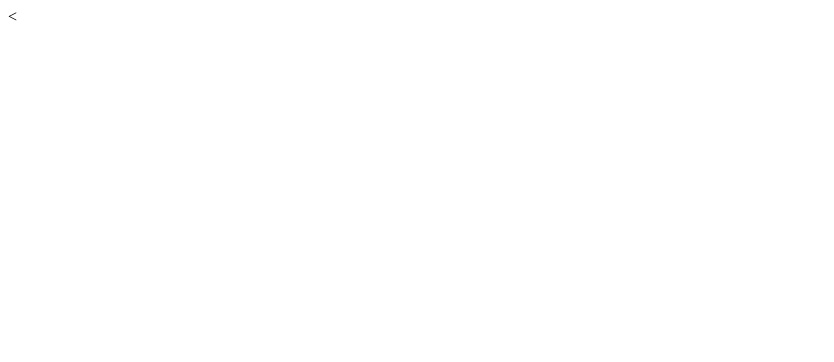
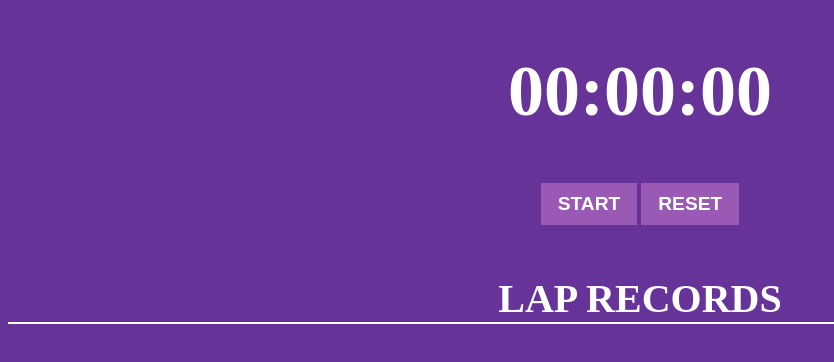
Before and after one commit to WEJAPA-J5-STOPWATCH-APP/STOPWATCH-PROJECT, a plain HTML site: page index.html in a window 1280 px wide. Shown: the whole page, without its empty margins (0-834 px from the left). Drawn offline with Linux system fonts and the light colour scheme.

Commit message:
Stopwatch template design

```diff
--- a/css/main.css
+++ b/css/main.css
@@ -0,0 +1,42 @@
+body {
+    background-color: #663399;
+}
+
+.container {
+    width: 100%;
+    height: 300px;
+}
+
+#display {
+    width: 100%;
+    font-size: 4.5rem;
+    text-align: center;
+    margin: 50px auto;
+    color: #ffffff;
+    font-weight: 900;
+}
+
+.button {
+    text-align: center;
+}
+
+button {
+    padding: 8px 15px;
+    background-color: #9b59b6;
+    border: 2px solid #9b59b6;
+    color: white;
+    font-weight: 800;
+    font-size: 1.2rem;
+}
+
+.lap-function {
+    text-align: center;
+    margin: 50px auto;
+}
+
+.lap-records {
+    font-size: 2.5rem;
+    color: white;
+    border-bottom: 2px solid #ffffff;
+    width: 100%;
+}
--- a/index.html
+++ b/index.html
@@ -1,4 +1,4 @@
-<<!DOCTYPE html>
+<!DOCTYPE html>
     <head>
         <meta charset="utf-8">
         <meta http-equiv="X-UA-Compatible" content="IE=edge">
@@ -7,8 +7,22 @@
         <meta name="viewport" content="width=device-width, initial-scale=1">
         <link rel="stylesheet" href="css/main.css">
     </head>
+
     <body>
+        <div class="container" id="stopwatch-container">
+            <div class="display" id="display">
+                00:00:00
+            </div>
 
+            <div class="button">
+                <button type="button" class="start-stop" id="start-stop">START</button>
+                <button type="button" class="reset" id="reset">RESET</button>
+            </div>
+
+            <div class="lap-function">
+                <h1 class="lap-records"> LAP RECORDS</h1>
+            </div>
+        </div>
 
         <script src="js/script.js" async defer></script>
     </body>
```
